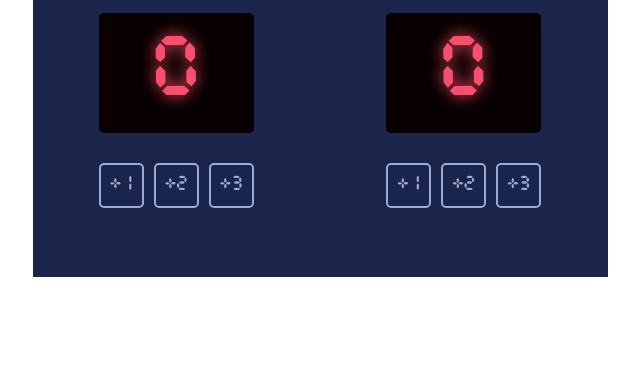
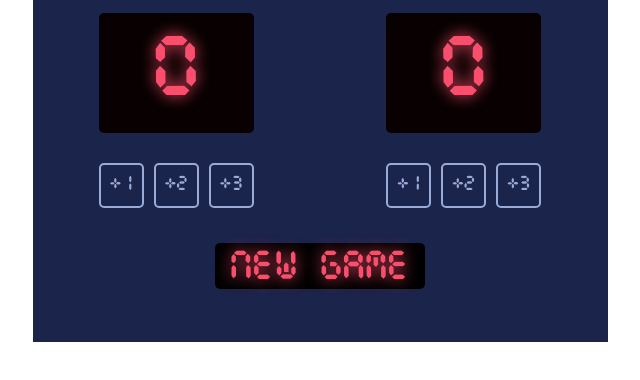
Before and after one commit to mukhammad-yunus/scoreboard, a plain HTML site: page index.html in a window 1280 px wide. Shown: the part 108-488 px from the top of the page, without its empty margins (320-960 px from the left). Drawn offline with nearby package versions, Linux system fonts and the light colour scheme; a web font is replaced by a local one.

Commit message:
added some js

```diff
--- a/index.css
+++ b/index.css
@@ -7,15 +7,16 @@ body {
     text-align: center;
 
 }
-
+.main-container{
+    margin: 0 auto;
+    width: 575px;
+    height: 450px;
+    background: #1B244A;
+}
 .container {
     margin: 0 auto;
     display: flex;
     justify-content: space-around;
-    width: 600px;
-    width: 575px;
-    height: 385px;
-    background: #1B244A;
 }
 .points {
     display: flex;
@@ -57,3 +58,15 @@ body {
     border-radius: 5px;
     background: none;
 }
+
+#newgame{
+    margin: 30px;
+    font-size: 36px;
+    font-family: "CursedTimerUlil-Aznm", sans-serif;
+    color: #F94F6D;
+    border: none;
+    border-radius: 5px;
+    background: black;
+    padding: 5px 15px 0 15px;
+    text-shadow: 0 0 15px #F94F6D;
+}
--- a/index.html
+++ b/index.html
@@ -5,6 +5,7 @@
         <link href="https://fonts.cdnfonts.com/css/cursed-timer-ulil" rel="stylesheet">
     </head>
     <body>
+        <div class="main-container">
             <div class="container">
                 <div>
                     <h3 class="player-name">HOME</h3>
@@ -25,6 +26,8 @@
                     </div>
                 </div>
             </div>
+            <button id="newgame" onclick="newGame()">NEW GAME</button>
+        </div>
         <script src="index.js"></script>
     </body>
 </html>
--- a/index.js
+++ b/index.js
@@ -28,3 +28,10 @@ function addRightThree(){
     rightscore+=3
     addRightEl.textContent=rightscore
 }
+
+function newGame(){
+    rightscore=0
+    leftscore=0
+    addRightEl.textContent=rightscore
+    addLeftEL.textContent=leftscore
+}
```
Lines whose indentation alone changed are shown as unchanged.
